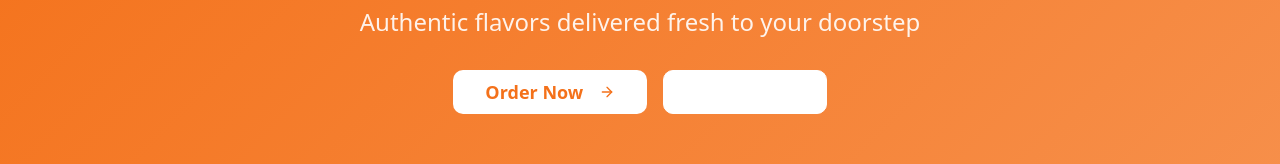
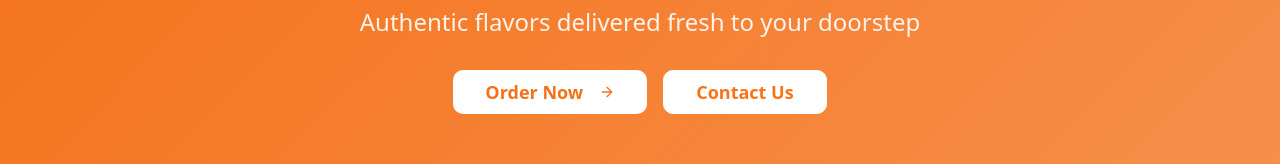
Before and after one commit to umamahesh358/zaykaa-order-up-now, a React (Vite) app: page / in a window 1280 px wide. Shown: the part 174-338 px from the top of the page. Built offline with nearby package versions, Linux system fonts and the light colour scheme.

Commit message:
Visual edit in Lovable
Edited UI in Lovable

```diff
--- a/src/pages/Index.tsx
+++ b/src/pages/Index.tsx
@@ -3,10 +3,8 @@ import { Link } from 'react-router-dom';
 import { Button } from '@/components/ui/button';
 import { ArrowRight, Star, Clock, MapPin } from 'lucide-react';
 import Footer from '@/components/Footer';
-
 const Index = () => {
-  return (
-    <div className="min-h-screen bg-background">
+  return <div className="min-h-screen bg-background">
       {/* Hero Section */}
       <section className="bg-gradient-primary text-white">
         <div className="container mx-auto px-4 py-16 md:py-24">
@@ -24,16 +22,8 @@ const Index = () => {
                   <ArrowRight className="ml-2 h-5 w-5" />
                 </Button>
               </Link>
-              <a
-                href="https://wa.me/918639378049"
-                target="_blank"
-                rel="noopener noreferrer"
-              >
-                <Button
-                  size="lg"
-                  variant="outline"
-                  className="border-white text-white hover:bg-white hover:text-primary font-semibold text-lg px-8"
-                >
+              <a href="https://wa.me/918639378049" target="_blank" rel="noopener noreferrer">
+                <Button size="lg" variant="outline" className="border-white hover:bg-white font-semibold text-lg px-8 text-orange-500">
                   Contact Us
                 </Button>
               </a>
@@ -98,8 +88,6 @@ const Index = () => {
       </section>
 
       <Footer />
-    </div>
-  );
+    </div>;
 };
-
 export default Index;
```
